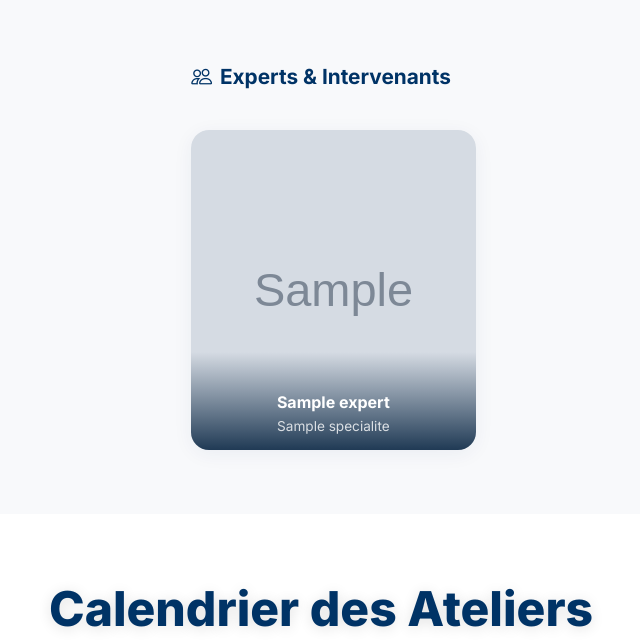
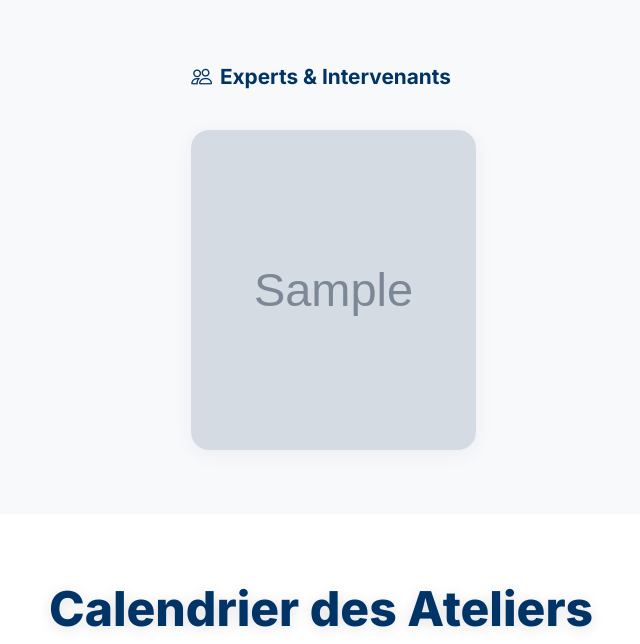
Before and after one commit to Bella5768/douniaguinee, a Django app: template templates/inscriptions/event.html in a window 1280 px wide. Shown: the part 1896-2540 px from the top of the page, without its empty margins (319-959 px from the left). Run offline with Django 4.2, Linux system fonts and the light colour scheme; the template is opened without the code that fills it: most values are stand-ins (such as "Sample title", 1, 10 or a date in 2020); grey boxes marked "Sample" are stand-in pictures.

Commit message:
Hide expert names and specialties on event page

```diff
--- a/templates/inscriptions/event.html
+++ b/templates/inscriptions/event.html
@@ -280,25 +280,6 @@
     display: block;
     object-fit: cover;
     object-position: center top;
-}
-.ev-expert-info {
-    position: absolute;
-    bottom: 0;
-    left: 0;
-    right: 0;
-    padding: 2.5rem 1rem 0.8rem;
-    background: linear-gradient(transparent, rgba(0,30,60,.85));
-    text-align: center;
-}
-.ev-expert-info h5 {
-    color: #fff;
-    font-weight: 700;
-    font-size: 1rem;
-    margin-bottom: .2rem;
-}
-.ev-expert-info .text-muted {
-    color: rgba(255,255,255,.8) !important;
-    font-size: .85rem;
 }
 
 @media (max-width: 768px) {
@@ -984,10 +965,6 @@
                     {% else %}
                     <img src="https://via.placeholder.com/400x400/003366/ffffff?text={{ expert.nom|first }}" alt="{{ expert.nom }}">
                     {% endif %}
-                    <div class="ev-expert-info">
-                        <h5>{{ expert.nom }}</h5>
-                        <div class="text-muted small">{{ expert.specialite }}</div>
-                    </div>
                 </div>
             </div>
             {% endfor %}
```
